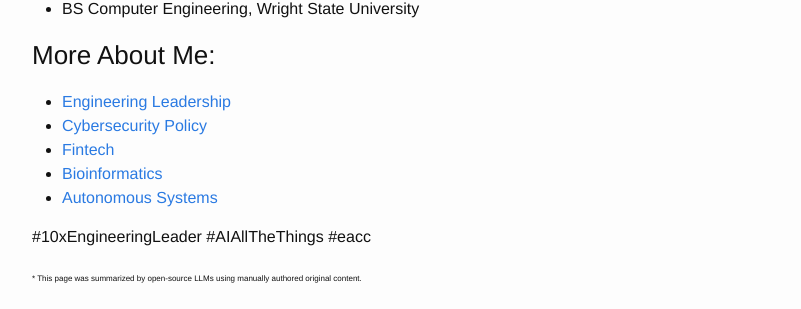
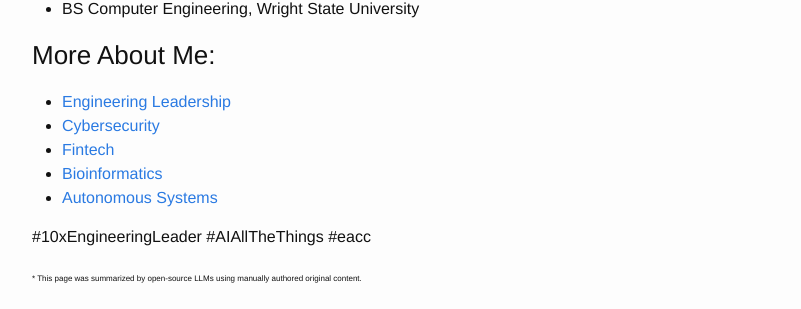
Before and after one commit to wyld3rbit/wyld3rbit.github.io, a Jekyll site: the page built from about.md, in a window 1280 px wide. Shown: the part 1395-1704 px from the top of the page, without its empty margins (238-1039 px from the left). Built offline with Jekyll 4.4.1, drawn with Linux system fonts in a browser that asks for light colours.

Commit message:
updated link to gatech cybersecurity school from about page

```diff
--- a/about.md
+++ b/about.md
@@ -106,7 +106,7 @@ I’ve learned that being a leader isn’t about having all the answers—it’s
 ### More About Me:
 
 - [Engineering Leadership](https://github.com/wyld3rbit)
-- [Cybersecurity Policy](https://pe.gatech.edu/degrees/cybersecurity)
+- [Cybersecurity](https://scp.cc.gatech.edu/)
 - [Fintech](https://www.braintreepayments.com/)
 - [Bioinformatics](https://medicine.osu.edu/departments/biomedical-informatics)
 - [Autonomous Systems](https://columbusstartupweek2016.sched.com/workmailap)
```
